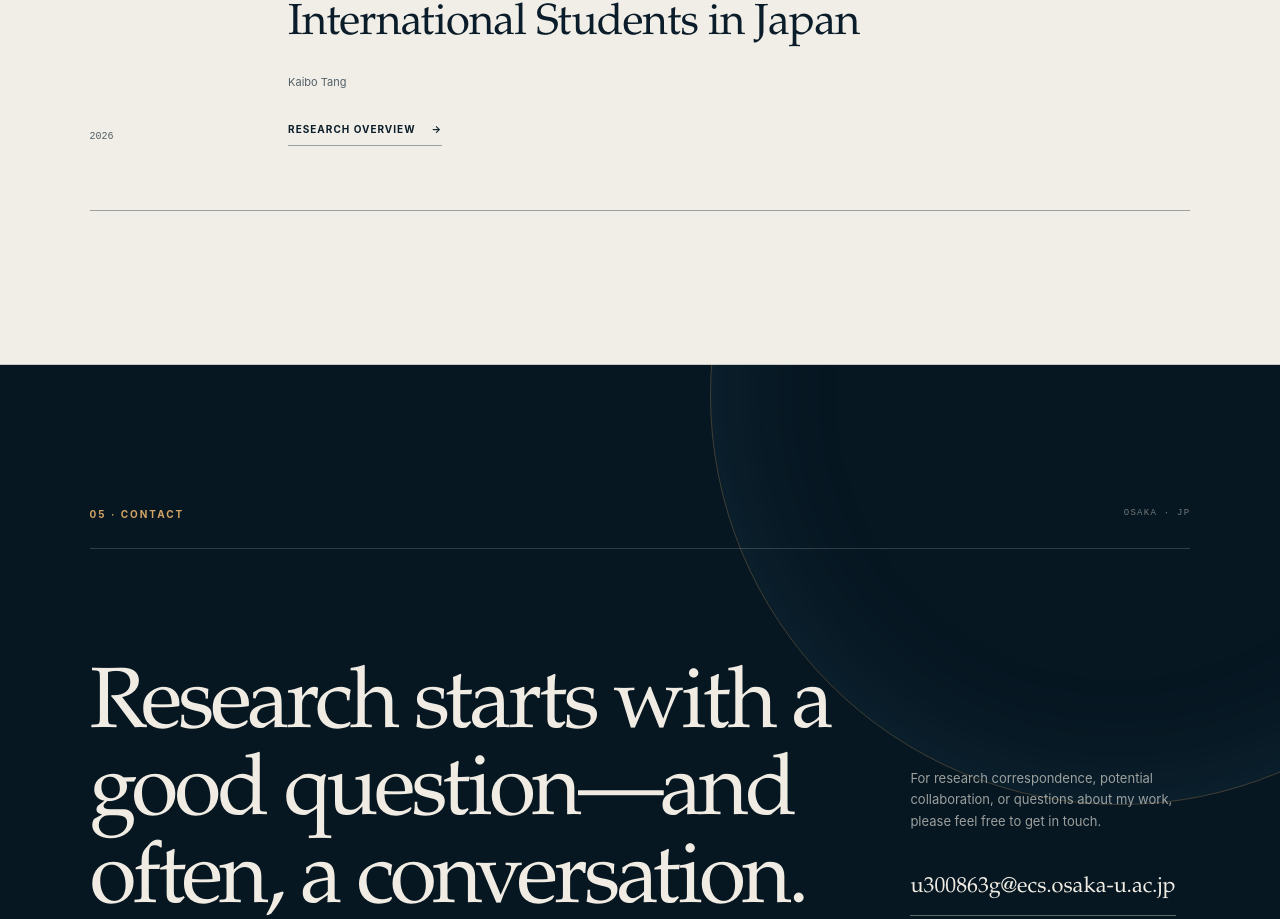
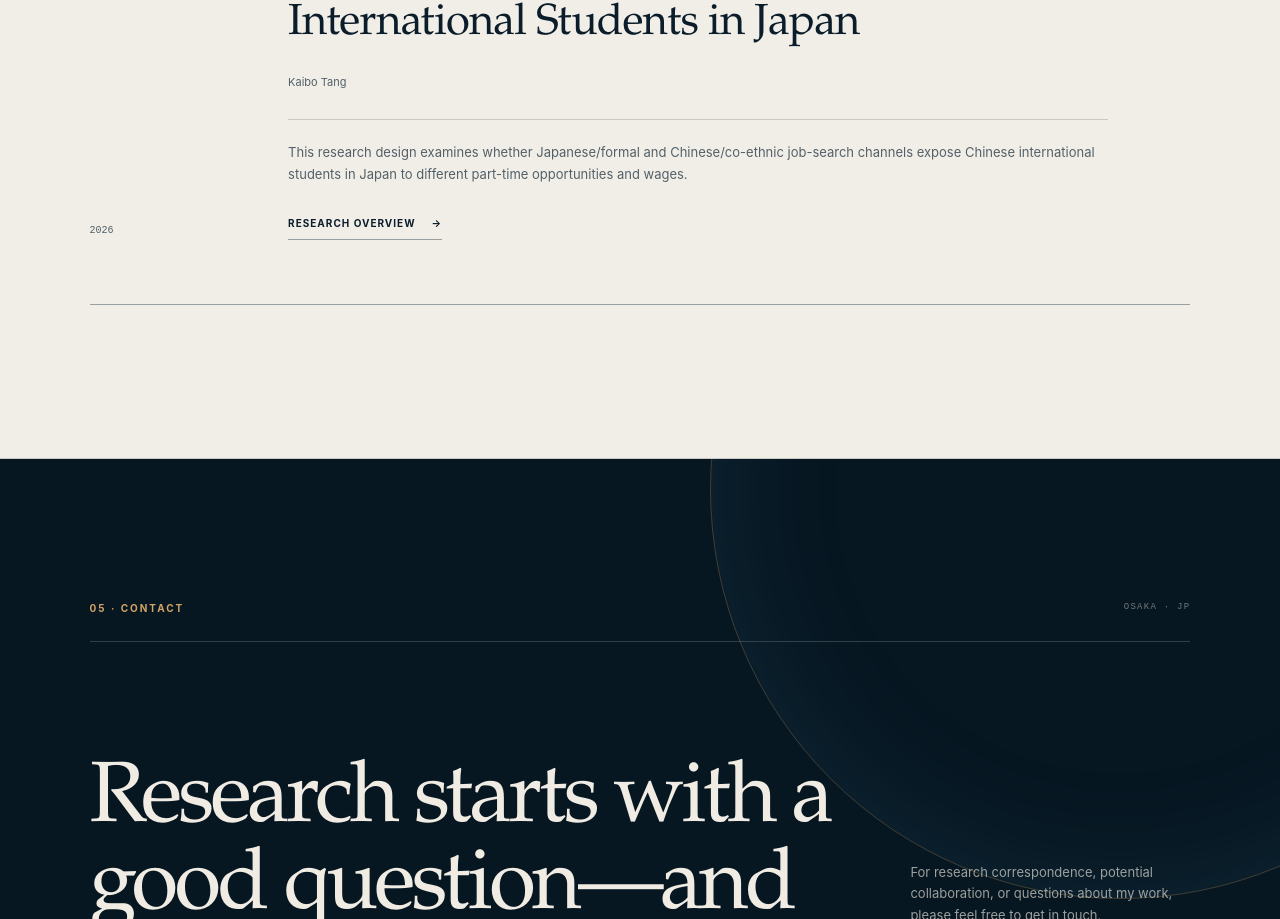
Before and after one commit to toukaihaku/toukaihaku.github.io, a Next.js app: page / in a window 1280 px wide. Shown: the part 7326-8245 px from the top of the page. Built offline with nearby package versions, Linux system fonts and the light colour scheme.

Commit message:
Add matching summary to third publication

```diff
--- a/app/page.tsx
+++ b/app/page.tsx
@@ -83,6 +83,7 @@ const copy = {
       paperOne: "Nudge Interventions to Increase Online Filing for Annual Motor Vehicle Tax (Category-Based) Exemption Renewals — Protocol for a Pragmatic Randomized Controlled Trial in the Kitakawachi Area of Osaka Prefecture",
       paperOneShort: "This protocol evaluates whether a nudge package can increase timely completed online filings, while explicitly measuring access, equity, administrative burden, and possible harms of digitalization.",
       paperTwo: "Information Frictions, Ethnic Networks, and Part-Time Wage Gaps among Chinese International Students in Japan",
+      paperTwoShort: "This research design examines whether Japanese/formal and Chinese/co-ethnic job-search channels expose Chinese international students in Japan to different part-time opportunities and wages.",
       overview: "Research overview",
       view: "View on SSRN",
       pdf: "Open PDF",
@@ -179,6 +180,7 @@ const copy = {
       paperOne: "自動車税（種別割）減免更新のオンライン申請を促進するナッジ介入――大阪府北河内地域における実用的ランダム化比較試験のプロトコル",
       paperOneShort: "オンライン申請の期限内完了率を高められるかを検証するとともに、デジタル化に伴うアクセス、公平性、行政負担、潜在的な不利益も評価する研究プロトコルです。",
       paperTwo: "日本の中国人留学生における情報摩擦、エスニック・ネットワークとアルバイト賃金格差",
+      paperTwoShort: "日本の中国人留学生を対象に、日本語・公的経路と中国語・同民族ネットワークを通じた求職が、接触するアルバイト機会と賃金にどう関わるかを検討する研究デザインです。",
       overview: "研究紹介",
       view: "SSRNで見る",
       pdf: "PDFを開く",
@@ -275,6 +277,7 @@ const copy = {
       paperOne: "提高汽车税（按类别）减免续办在线申报率的助推干预——大阪府北河内地区务实型随机对照试验方案",
       paperOneShort: "该研究方案评估一组助推措施能否提高按时完成在线申报的比例，同时考察数字化带来的可及性、公平性、行政负担与潜在不利影响。",
       paperTwo: "在日中国留学生的信息摩擦、族群网络与兼职工资差距",
+      paperTwoShort: "本研究设计考察日语／正式渠道与中文／同族网络求职，是否会让在日中国留学生接触到不同的兼职机会与工资。",
       overview: "研究介绍",
       view: "在 SSRN 查看",
       pdf: "打开 PDF",
@@ -628,6 +631,7 @@ export default function Home() {
                 <h3>{t.publications.paperTwo}</h3>
                 {lang !== "en" && <p className="original-title">Information Frictions, Ethnic Networks, and Part-Time Wage Gaps among Chinese International Students in Japan</p>}
                 <p className="publication-author">{t.publications.author}</p>
+                <p className="publication-teaser">{t.publications.paperTwoShort}</p>
                 <div className="publication-actions">
                   <a href={links.informationOverview}>{t.publications.overview}<span aria-hidden="true">→</span></a>
                 </div>
```
